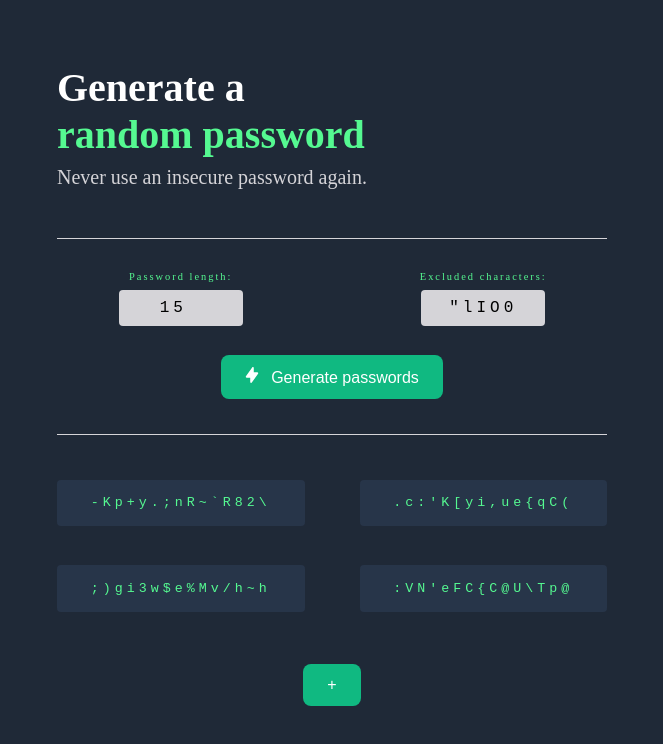
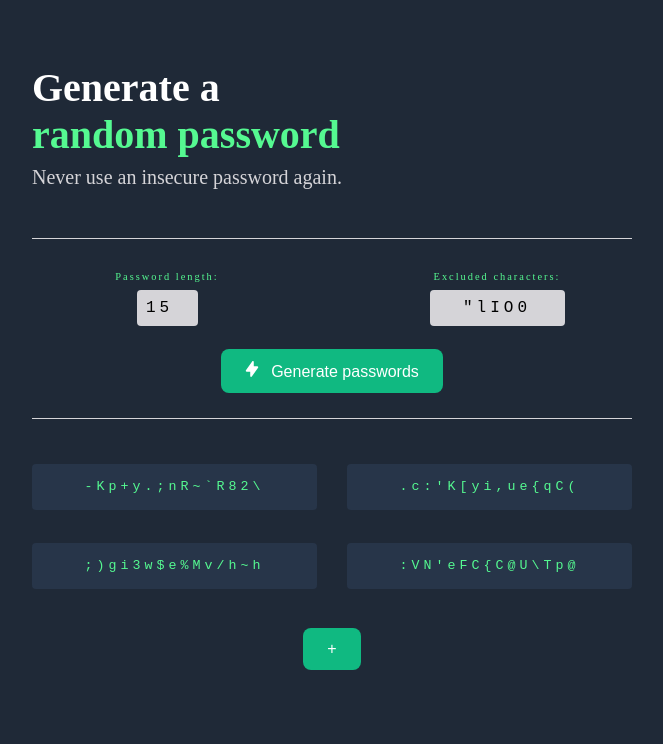
Before and after one commit to iburzynski/scrimba, a plain HTML site: page password-gen/index.html in a window 1280 px wide. Both pictures are taken after a click on the button "Generate passwords". Shown: the whole page, without its empty margins (308-971 px from the left). Drawn offline with Linux system fonts and the light colour scheme.

Commit message:
Add length validation and refactor

```diff
--- a/password-gen/index.css
+++ b/password-gen/index.css
@@ -3,12 +3,13 @@ body {
   --green-dark: #10B981;
   --grey: #D5D4D8;
   --blue-dark: #1F2937;
+  --blue-medium: #273549;
   margin: 4em 2em;
   background: var(--blue-dark);
 }
 
 header, main {
-  max-width: 550px;
+  max-width: 600px;
   margin: auto;
 }
 
@@ -45,7 +46,7 @@ h2 {
 
 .input-col input {
   background: var(--grey);
-  padding: .5em 0;
+  padding: .5em .5em;
   border: none;
   border-radius: .25rem;
   font-size: 1rem;
@@ -74,11 +75,18 @@ label {
   padding: .75em 1.5em;
   font-weight: 500;
   font-size: 1rem;
-  margin: 1em auto;
+  margin: 0 auto 1em auto;
   cursor: pointer;
 }
 
-#populate-btn {
+#populate-btn:disabled,
+#more-btn:disabled {
+  cursor: default;
+  background: var(--blue-medium);
+}
+
+#populate-btn,
+#error {
   grid-column-start: span 2;
 }
 
@@ -86,13 +94,20 @@ label {
   padding: 0 .75em 0 0;
 }
 
+#error {
+  color: red;
+  text-align: center;
+  font-size: .8rem;
+  margin: 0;
+}
+
 #pw-container {
   font-family: monospace;
   letter-spacing: .25rem;
   display: grid;
-  gap: 1em 10%;
+  gap: .5em 5%;
   grid-template-columns: 1fr 1fr;
-  margin-bottom: 3em;
+  margin-bottom: 2em;
 }
 
 #more-btn {
@@ -111,7 +126,7 @@ input {
 .password input {
   cursor: pointer;
   width: 100%;
-  background: #273549;
+  background: var(--blue-medium);
   border: none;
   color: var(--green-light);
   padding: 1em;
--- a/password-gen/index.html
+++ b/password-gen/index.html
@@ -14,12 +14,13 @@
     <div class="input">
       <div class="input-col">
       <label for="length">Password length:</label>
-      <input type="number" id="length" value=15>
+      <input type="number" id="length" value="15">
       </div>
       <div class="input-col">
       <label for="exclude">Excluded characters:</label>
       <input type="text" id="exclude" value="&quot;lIO0">
       </div>
+      <p id="error"></p>
       <button id="populate-btn"><svg width="14" height="16" viewBox="0 0 14 18" fill="none" xmlns="http://www.w3.org/2000/svg">
         <path fill-rule="evenodd" clip-rule="evenodd" d="M8.30064 0.0462736C8.71692 0.177494 9 0.563541 9 1.00001V6.00001L13 6.00001C13.3729 6.00001 13.7148 6.20747 13.887 6.5382C14.0592 6.86893 14.0331 7.268 13.8192 7.57347L6.81924 17.5735C6.56894 17.931 6.11564 18.085 5.69936 17.9537C5.28309 17.8225 5 17.4365 5 17L5 12H1C0.627127 12 0.285222 11.7926 0.113024 11.4618C-0.0591735 11.1311 -0.0330591 10.732 0.180771 10.4265L7.18077 0.426549C7.43107 0.0689788 7.88436 -0.0849466 8.30064 0.0462736Z" fill="white"/>
         </svg>Generate passwords</button>
--- a/password-gen/index.js
+++ b/password-gen/index.js
@@ -1,3 +1,75 @@
+(function init() {
+  const [min, max] = [10, 20];
+  const [cont, pop, more, len, exc, err] = [
+    "pw-container",
+    "populate-btn",
+    "more-btn",
+    "length",
+    "exclude",
+    "error",
+  ].map((e) => document.getElementById(e));
+  len.setAttribute("min", min);
+  len.setAttribute("max", max);
+  len.addEventListener("input", () => {
+    toggleButtons([pop, more], err, min, max, len.value);
+  });
+  pop.addEventListener("click", () => {
+    cont.innerHTML = "";
+    populatePasswords(cont, len, exc, 4);
+    more.classList.remove("hidden");
+  });
+  more.addEventListener("click", () => {
+    populatePasswords(cont, len, exc, 2);
+  });
+})();
+
+function toggleButtons(btns, err, min, max, val) {
+  const valid = isValidLength(min, max, val);
+  btns.forEach((btn) => {
+    if (btn.hasAttribute("disabled") && valid) {
+      btn.removeAttribute("disabled");
+      err.innerText = "";
+    } else if (!valid) {
+      btn.setAttribute("disabled", true);
+      err.innerText = `Password must be ${min} to ${max} characters!`;
+    }
+  });
+  function isValidLength(min, max, val) {
+    return val >= min && val <= max;
+  }
+}
+
+function populatePasswords(container, len, exc, num) {
+  const excChars = exc.value.split("");
+  const pws = genPasswords(num, Number(len.value), excChars);
+  pws.forEach((pw) => {
+    container.append(createPWDiv(pw));
+  });
+}
+
+function createPWDiv(pw) {
+  const pwDiv = document.createElement("div");
+  const pwInput = document.createElement("input");
+
+  pwDiv.className = "password";
+  [
+    ["value", pw],
+    ["disabled", true],
+    ["id", pw],
+  ].forEach((args) => {
+    pwInput.setAttribute(...args);
+  });
+  pwDiv.addEventListener("click", () => {
+    const copyText = document.getElementById(pw);
+    copyText.select();
+    copyText.setSelectionRange(0, 99999); /* For mobile devices */
+    navigator.clipboard.writeText(copyText.value);
+    alert("Copied Password!");
+  });
+  pwDiv.append(pwInput);
+  return pwDiv;
+}
+
 function genPasswords(num, length, excludeChars = []) {
   const range = makeAsciiRange(excludeChars);
   return [...Array(num).keys()].map((_) => genPassword(length, range));
@@ -21,55 +93,3 @@ function getPassChar(chars) {
     return chars[idx];
   };
 }
-
-function getExcludeChars() {
-  return document.getElementById("exclude").value;
-}
-
-function populatePasswords(container, num) {
-  const [len, exc] = ["length", "exclude"].map(
-    (e) => document.getElementById(e).value
-  );
-  const excChars = exc.split("");
-  const pws = genPasswords(num, Number(len), excChars);
-  pws.forEach(pw => {
-    container.append(createPWDiv(pw))
-  });
-}
-
-function createPWDiv(pw) {
-  const pwDiv = document.createElement("div");
-  const pwInput = document.createElement("input");
-
-  pwDiv.className = "password";
-  pwInput.setAttribute("value", pw);
-  pwInput.setAttribute("disabled", true);
-  pwInput.setAttribute("id", pw);
-  pwDiv.addEventListener("click", () => {
-    const copyText = document.getElementById(pw);
-    copyText.select();
-    copyText.setSelectionRange(0, 99999); /* For mobile devices */
-    navigator.clipboard.writeText(copyText.value);
-    alert("Copied Password!");
-  })
-  pwDiv.append(pwInput);
-  return pwDiv;
-}
-
-function clearPasswords(container) {
-  container.innerHTML = "";
-}
-
-(function init() {
-  const container = document.getElementById("pw-container");
-  const popBtn = document.getElementById("populate-btn");
-  const moreBtn = document.getElementById("more-btn");
-  popBtn.addEventListener("click", () => {
-    clearPasswords(container);
-    populatePasswords(container, 4);
-    moreBtn.classList.remove("hidden");
-  });
-  moreBtn.addEventListener("click", () => {
-    populatePasswords(container, 2);
-  });
-})();
```
